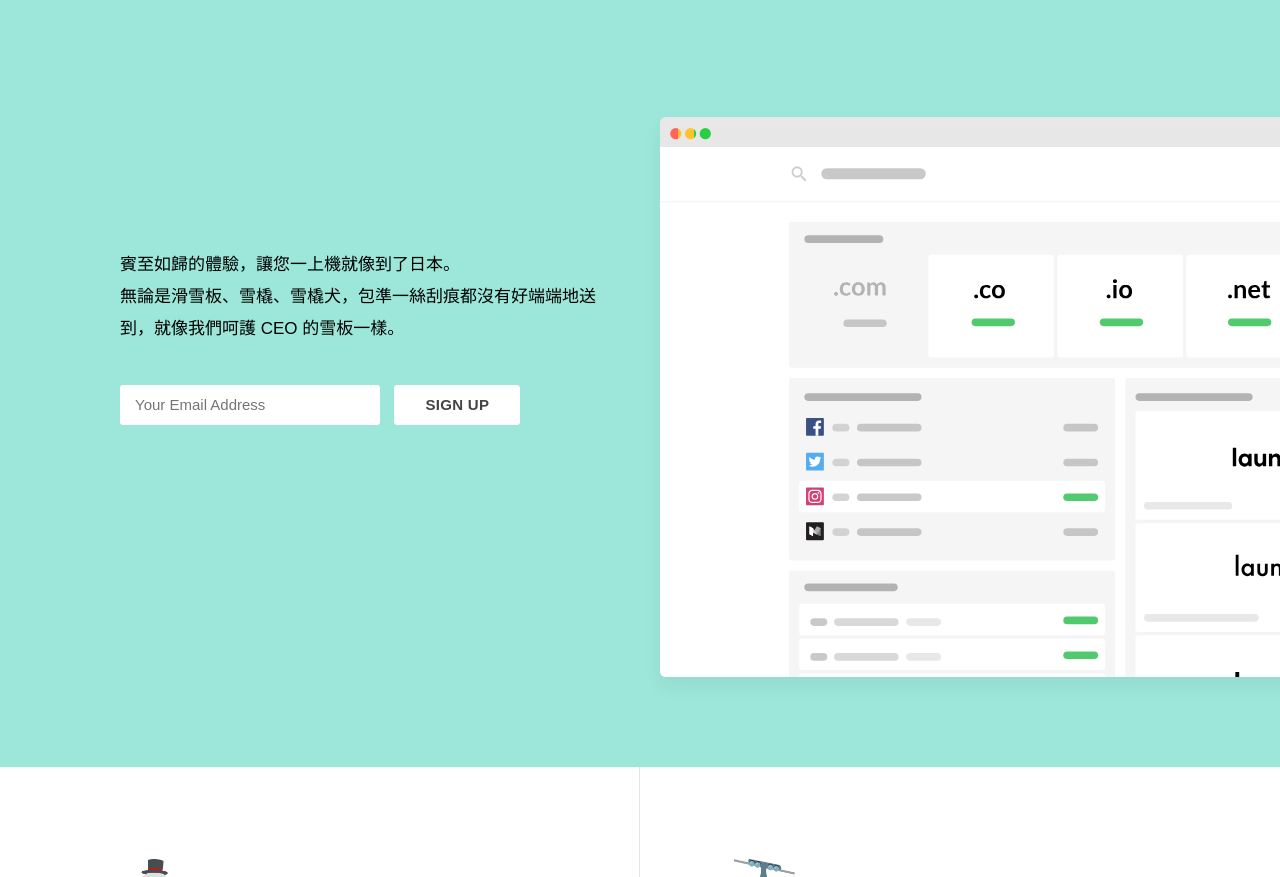
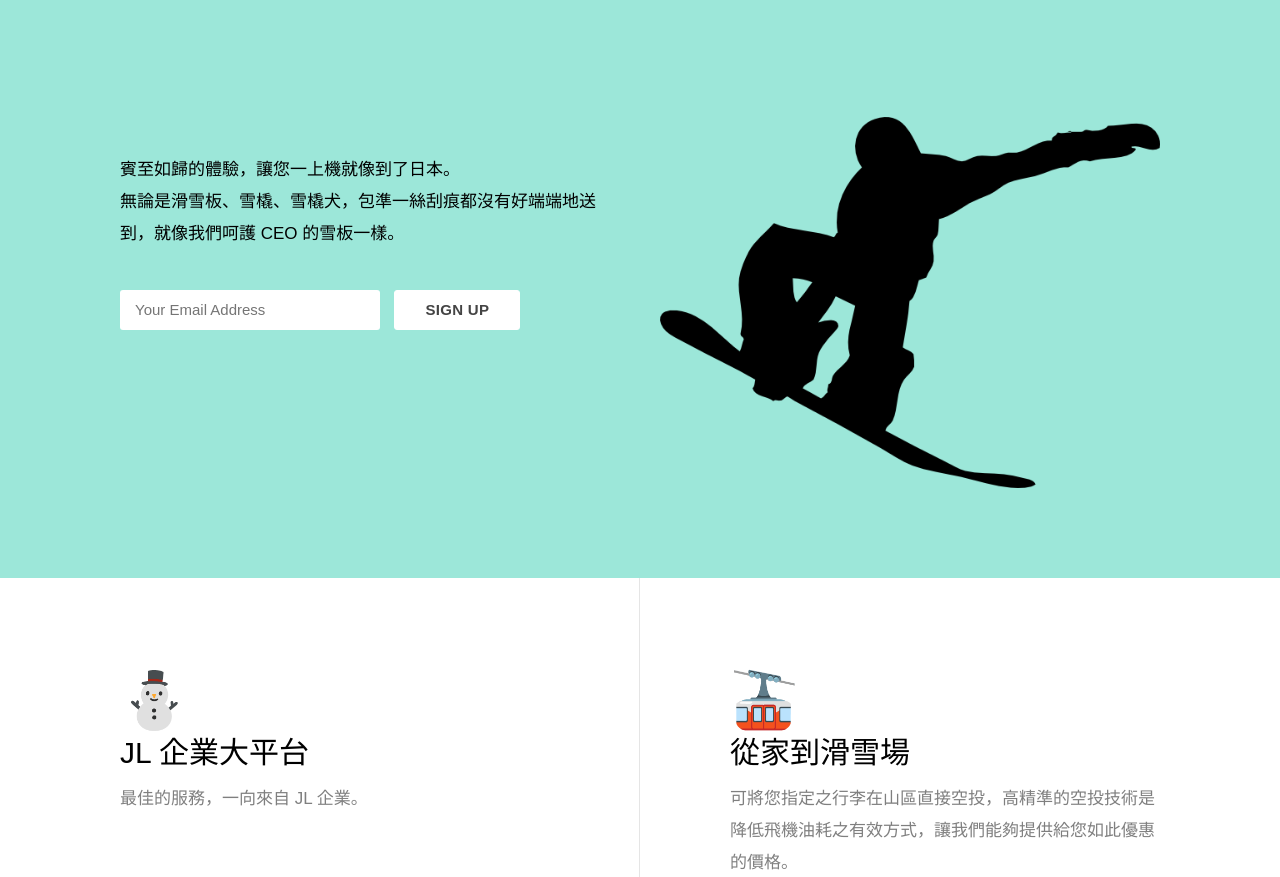
Before and after one commit to pellaeon/jlair.com.tw, a plain HTML site: page index.html in a window 1280 px wide. Shown: the part 445-1322 px from the top of the page. Drawn offline with Linux system fonts and the light colour scheme.

Commit message:
[Fix] Change snowboard image

```diff
--- a/index.html
+++ b/index.html
@@ -48,11 +48,7 @@
         </div>
         <div class="col-6 sidedevices">
           <div class="browserwrapper">
-            <div class="browser">
-              <div class="mask">
-                <img class="mask-img" src="img/webapp.svg">
-              </div>
-            </div>
+            <img class="mask-img" src="img/snowboard.png">
           </div>
         </div>
       </div>
```
Also changed, not shown: img/snowboard.png (added).
